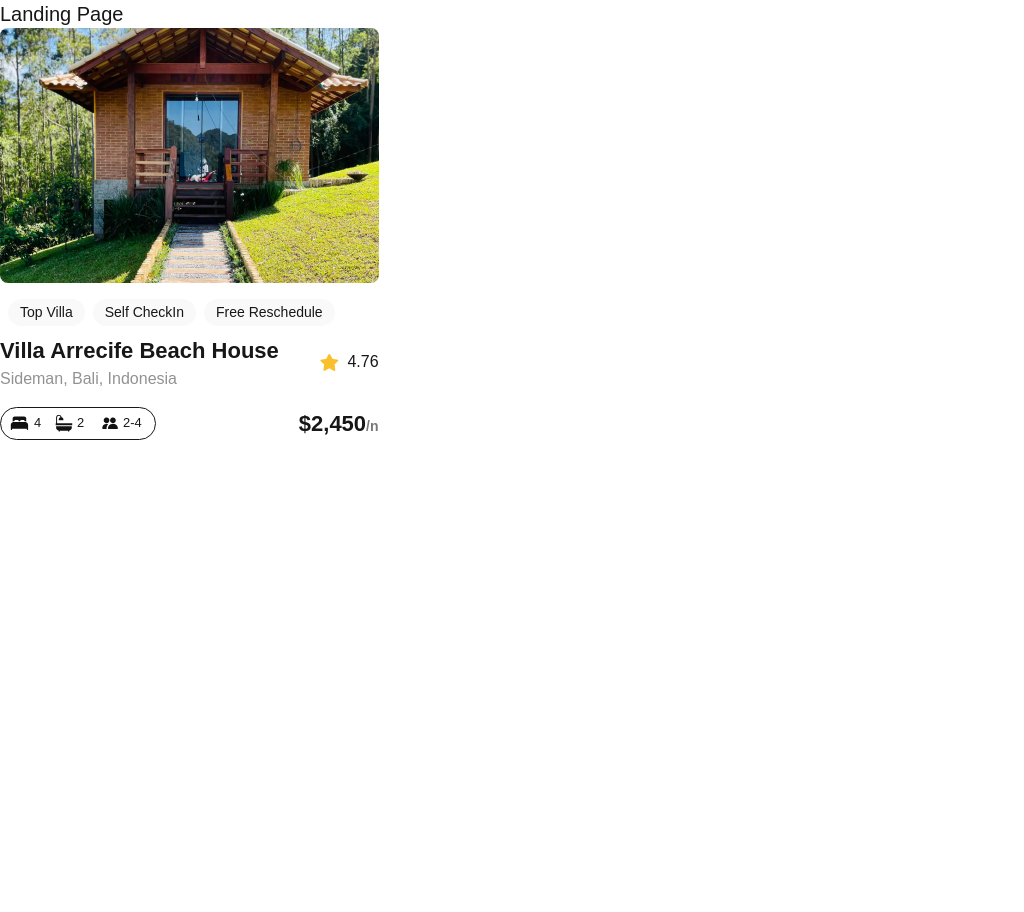
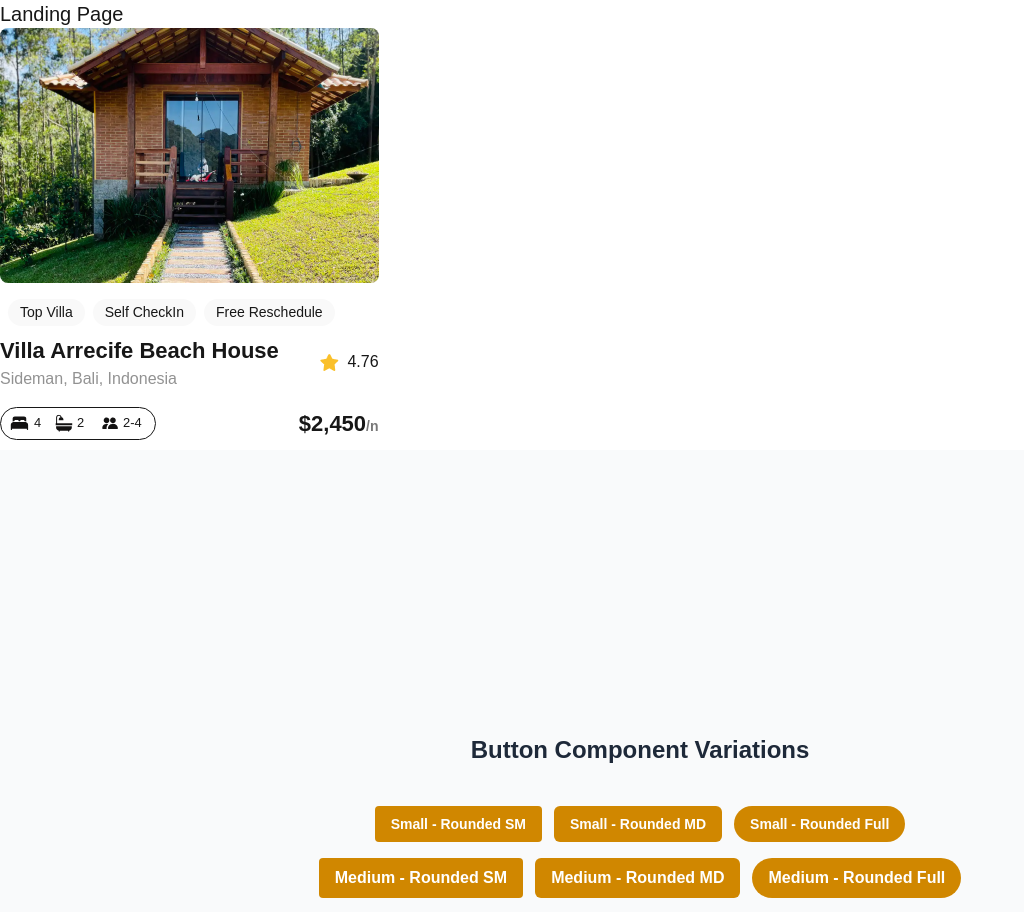
Before and after one commit to ruu23/alx-project-0x00-setup, a Next.js app in the folder alx-project-0x00/: page /landing in a window 1280 px wide. Shown: the top 912 px of the page, without its empty margins (0-1024 px from the left). Before the commit the page ends 800 px from the top, so only its background shows below. Built offline with nearby package versions, Linux system fonts and the light colour scheme.

Commit message:
add button component to landing page

```diff
--- a/alx-project-0x00/components/Button.tsx
+++ b/alx-project-0x00/components/Button.tsx
@@ -2,7 +2,7 @@ import { ButtonProps } from "@/interfaces";
 
 const Button: React.FC<ButtonProps> =({ title, styles }) => {
     return (
-        <button className={styles}>
+        <button className={`px-4 py-2 font-semibold text-white bg-yellow-600 ${styles}`}>
             {title}
         </button>
     );
--- a/alx-project-0x00/pages/landing.tsx
+++ b/alx-project-0x00/pages/landing.tsx
@@ -1,10 +1,37 @@
 import Card from "@/components/Card"
+import Button from "@/components/Button"
 
 const Landing: React.FC =  () => {
   return (
     <div>
       <h1 className=" text-xl font-extralight">Landing Page</h1>
       <Card />
+      <div className="flex flex-col items-center justify-center min-h-screen gap-4 bg-gray-50">
+        <h1 className="text-2xl font-bold text-gray-800 mb-6">
+          Button Component Variations
+        </h1>
+
+        {/* Small Buttons */}
+        <div className="flex gap-3">
+          <Button title="Small - Rounded SM" styles="text-sm rounded-sm px-3 py-1" />
+          <Button title="Small - Rounded MD" styles="text-sm rounded-md px-3 py-1" />
+          <Button title="Small - Rounded Full" styles="text-sm rounded-full px-3 py-1" />
+        </div>
+
+        {/* Medium Buttons */}
+        <div className="flex gap-3">
+          <Button title="Medium - Rounded SM" styles="text-base rounded-sm px-4 py-2" />
+          <Button title="Medium - Rounded MD" styles="text-base rounded-md px-4 py-2" />
+          <Button title="Medium - Rounded Full" styles="text-base rounded-full px-4 py-2" />
+        </div>
+
+        {/* Large Buttons */}
+        <div className="flex gap-3">
+          <Button title="Large - Rounded SM" styles="text-lg rounded-sm px-6 py-3" />
+          <Button title="Large - Rounded MD" styles="text-lg rounded-md px-6 py-3" />
+          <Button title="Large - Rounded Full" styles="text-lg rounded-full px-6 py-3" />
+      </div>
+    </div>
     </div>
   )
 }
```
